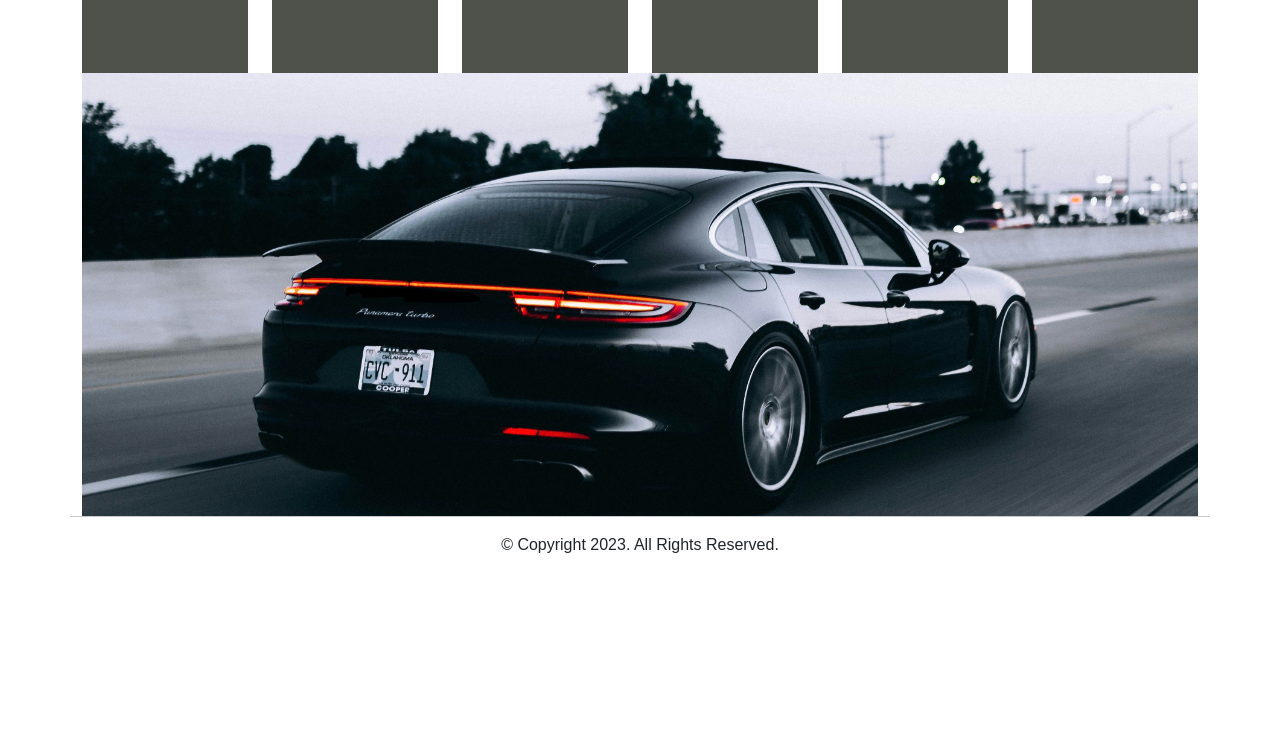
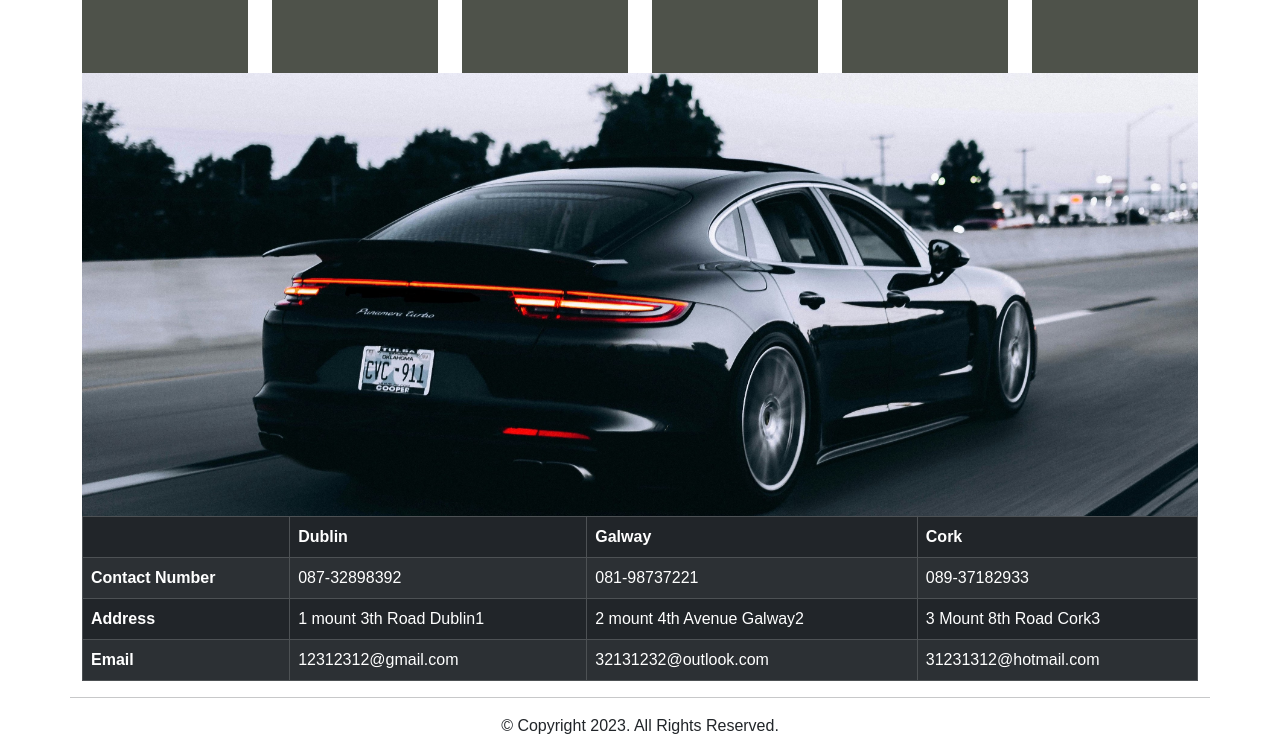
Before and after one commit to canadaell/web-design-CA, a plain HTML site: page Pages/Contact-us.html in a window 1280 px wide. Shown: the part 154-908 px from the top of the page. Before the commit the page ends 800 px from the top, so only its background shows below. Drawn offline with nearby package versions, Linux system fonts and the light colour scheme.

Commit message:
add table at Contact Us page

```diff
--- a/Pages/Contact-us.html
+++ b/Pages/Contact-us.html
@@ -69,6 +69,36 @@
         <div class="row">
             <img src="../Images/Car_index.jpg">
         </div>
+        <table class="table table-striped table-dark table-bordered">
+            <thead>
+              <tr>
+                <th scope="col"></th>
+                <th scope="col">Dublin</th>
+                <th scope="col">Galway</th>
+                <th scope="col">Cork</th>
+              </tr>
+            </thead>
+            <tbody>
+              <tr>
+                <th scope="row">Contact Number</th>
+                <td>087-32898392</td>
+                <td>081-98737221</td>
+                <td>089-37182933</td>
+              </tr>
+              <tr>
+                <th scope="row">Address</th>
+                <td>1 mount 3th Road Dublin1</td>
+                <td>2 mount 4th Avenue Galway2</td>
+                <td>3 Mount 8th Road Cork3</td>
+              </tr>
+              <tr>
+                <th scope="row">Email</th>
+                <td>12312312@gmail.com</td>
+                <td>32131232@outlook.com</td>
+                <td>31231312@hotmail.com</td>
+              </tr>
+            </tbody>
+          </table>
         <div class="row">
             <hr>
             <footer>
```
